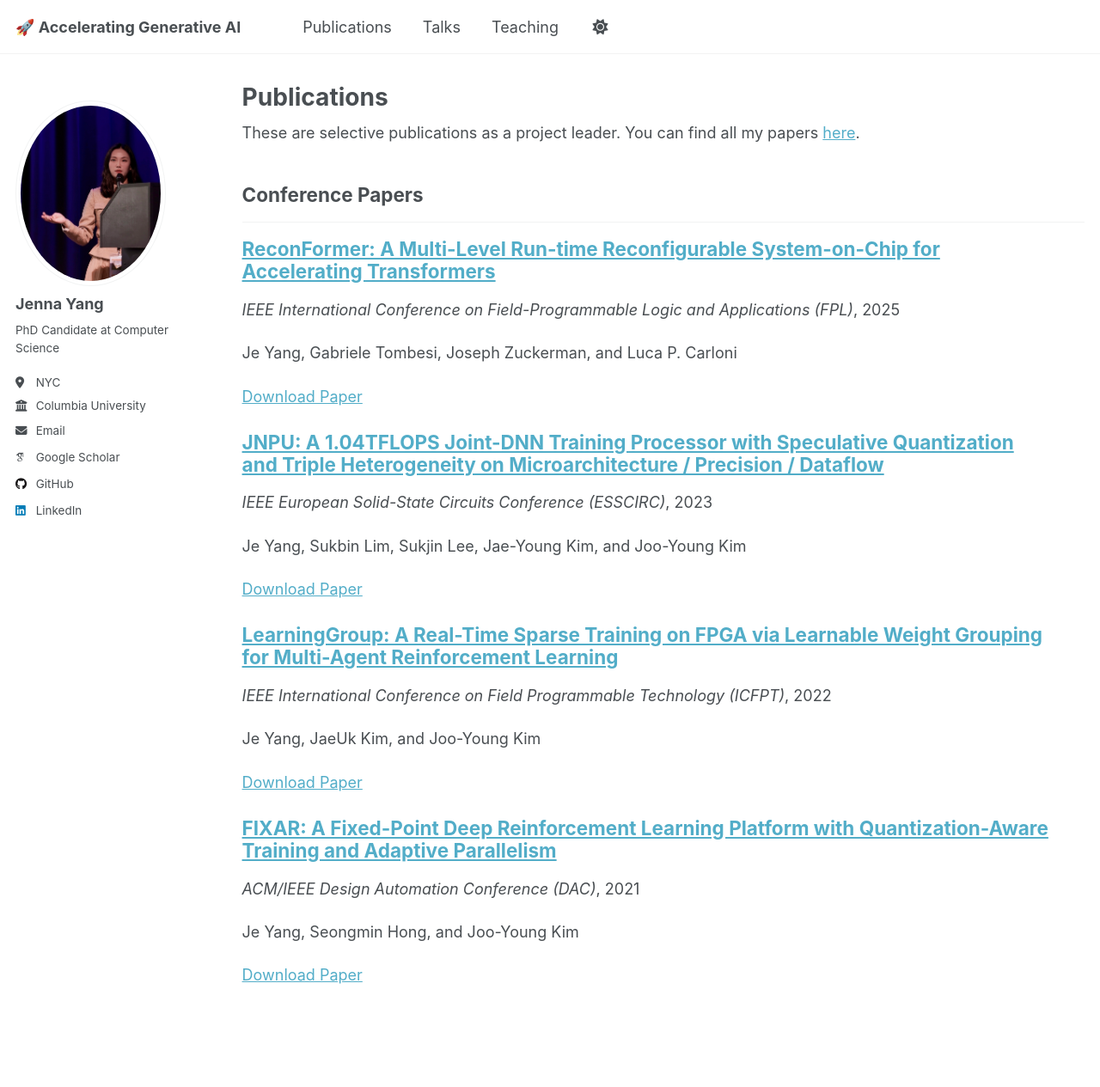
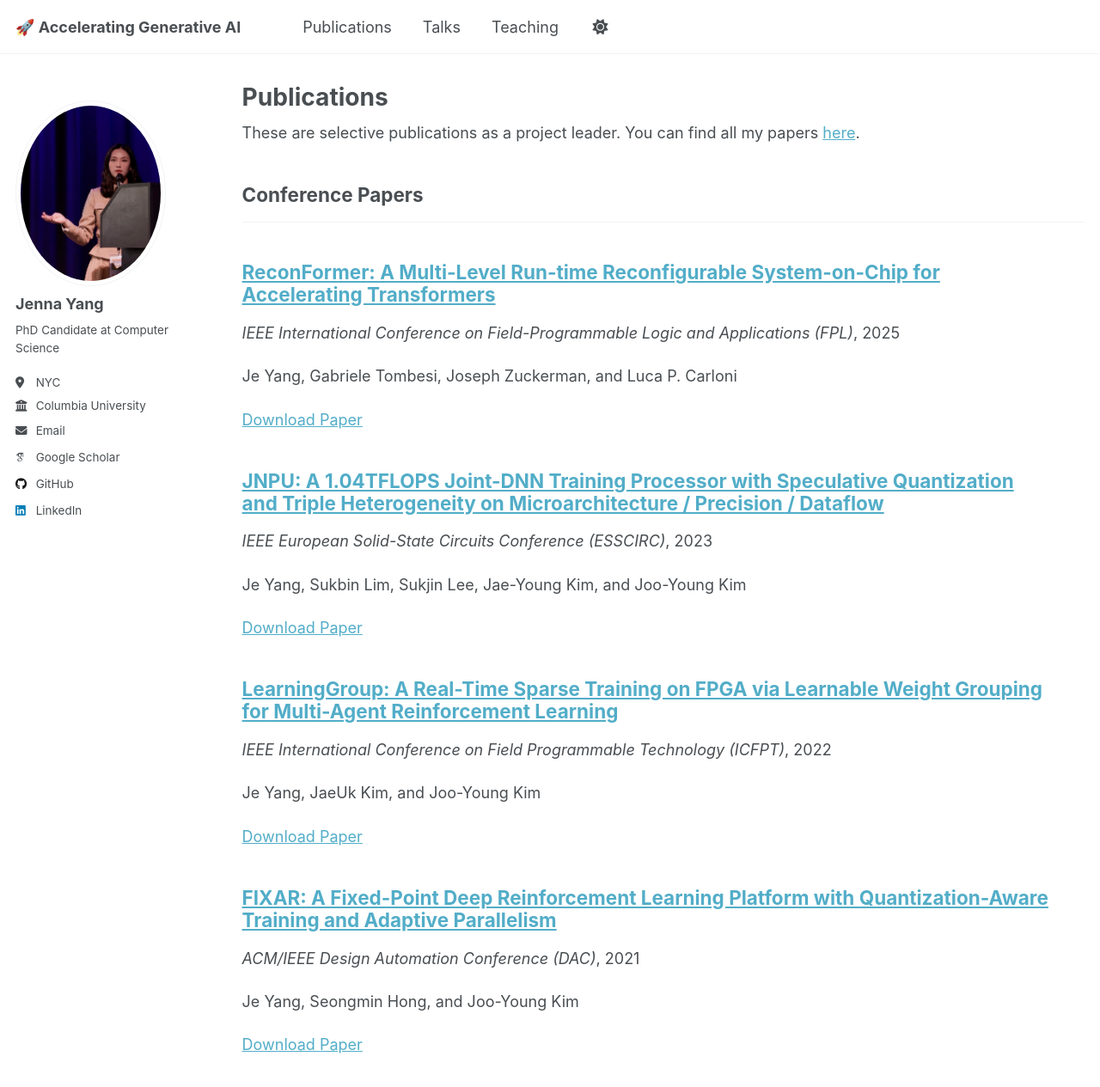
Before and after one commit to jenna-yang/jenna-yang.github.io, a Jekyll site: the page built from _pages/publications.html, in a window 1280 px wide and 1400 px high. Shown: the top 1265 px of the window at 86% size. Built offline with Jekyll 4.4.1, drawn with Linux system fonts in a browser that asks for light colours; some web fonts are replaced.

Commit message:
change line width in publications

```diff
--- a/_pages/publications.html
+++ b/_pages/publications.html
@@ -6,35 +6,7 @@
 ---
 
 {% if site.author.googlescholar %}
-  <div class="wordwrap">These are selective publications as a project leader. You can find all my papers <a href="{{site.author.googlescholar}}">here</a>.
-    <style>
-  /* Publications 내부 요소만 간격 조정 */
-  .archive .archive__item-title {
-    line-height: 1.15;
-    margin: 0 0 .15rem;
-  }
-
-  .archive .page__meta,
-  .archive .archive__item-excerpt,
-  .archive .publication-authors,
-  .archive .publication-venue {
-    line-height: 1.25;
-    margin: 0 0 .2rem;
-  }
-
-  .archive .btn {
-    margin-top: .15rem;
-    margin-bottom: 0;
-    padding-top: .25rem;
-    padding-bottom: .25rem;
-  }
-
-  /* 논문과 논문 사이 간격은 유지 */
-  .archive .archive__item {
-    margin-bottom: 1.5rem;
-  }
-  </style>
-  </div>
+  <div class="wordwrap">These are selective publications as a project leader. You can find all my papers <a href="{{site.author.googlescholar}}">here</a>.</div>
 {% endif %}
 
 {% include base_path %}
--- a/_sass/layout/_archive.scss
+++ b/_sass/layout/_archive.scss
@@ -243,3 +243,44 @@
     }
   }
 }
+
+/* ===== Publications 내부 줄간격만 타이트하게 (논문-논문 간 간격 유지) ===== */
+
+/* 제목 줄간격/아래여백 축소 */
+.archive .archive__item-title {
+  line-height: 1.15;
+  margin-bottom: .15rem; /* 기존 0.25em 보다 작게 */
+}
+
+/* 페이지 본문 내부에서 제목 위 여백도 살짝 축소 (선택) */
+.page__content .archive__item-title {
+  margin-top: .4em; /* 기존 1em → 더 촘촘하게 */
+  border-bottom: none;
+}
+
+/* 저자/학회/메타/요약 간 줄간격 및 여백 축소 */
+.archive .page__meta,
+.archive .archive__item-excerpt,
+.archive .publication-authors,
+.archive .publication-venue {
+  line-height: 1.25;
+  margin: 0 0 .2rem;
+}
+
+/* 리스트 뷰의 메타 여백도 살짝 축소 */
+.list__item .page__meta {
+  margin: 0 0 2px; /* 기존 4px → 2px */
+}
+
+/* 다운로드/링크 버튼 여백 축소 (있다면) */
+.archive .btn {
+  margin-top: .15rem;
+  margin-bottom: 0;
+  padding-top: .25rem;
+  padding-bottom: .25rem;
+}
+
+/* 논문과 논문 사이 간격은 유지(혹은 고정) */
+.archive .archive__item {
+  margin-bottom: 1.5rem; /* 필요 시 현재 보이는 간격 값으로 유지 */
+}
```
